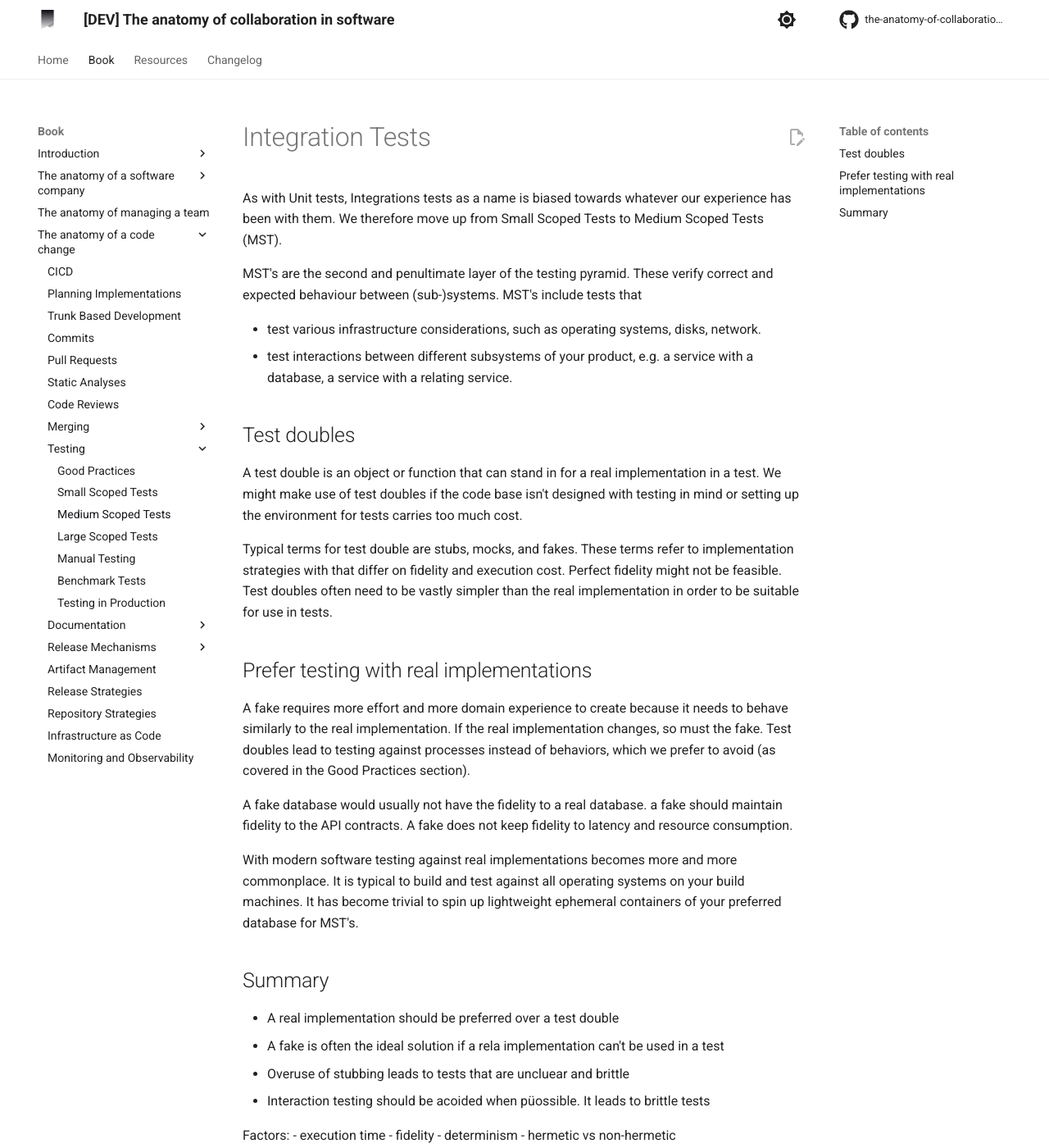
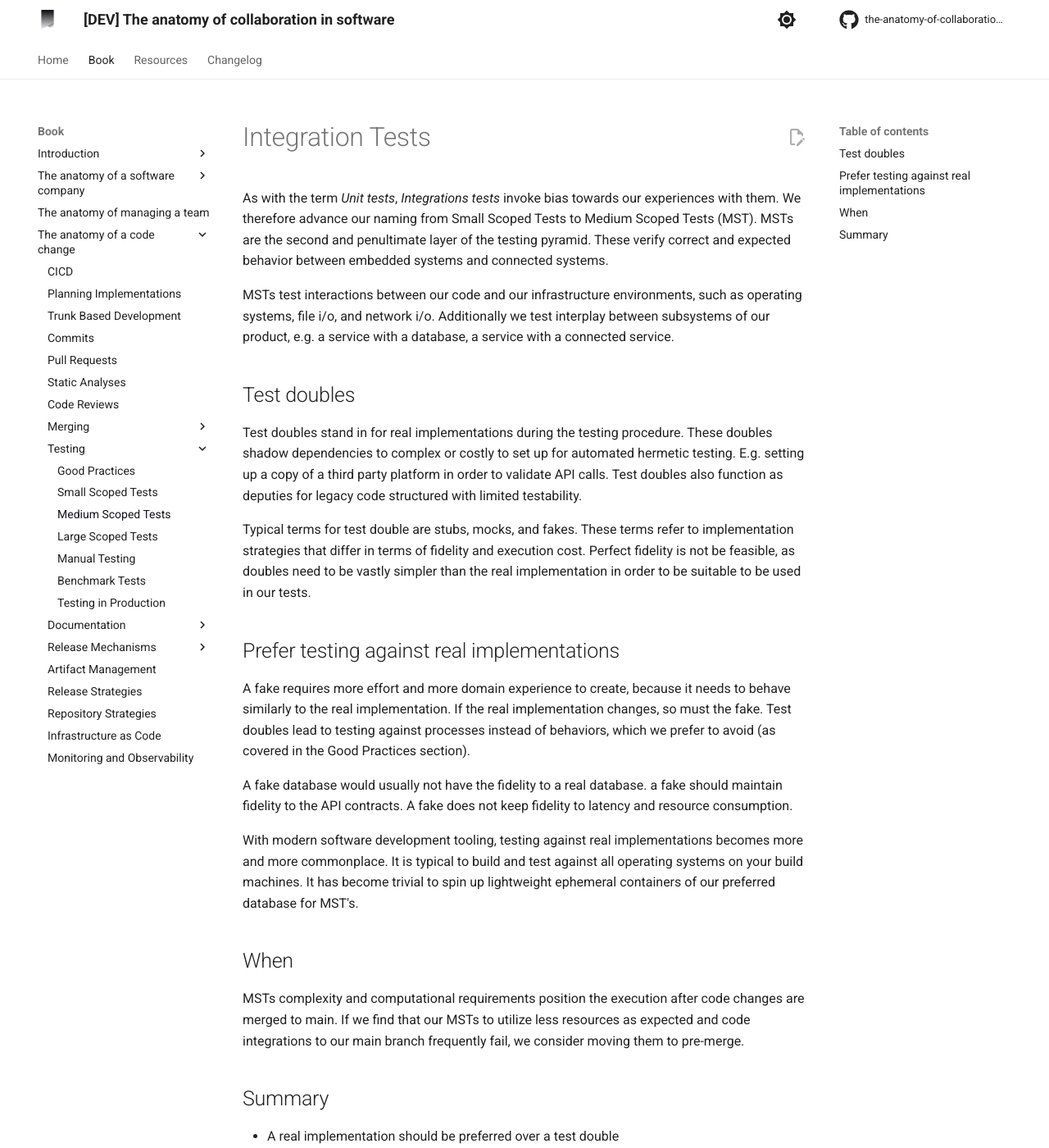
Before and after one commit to engineering-collaboration/book, an MkDocs documentation site: the page built from docs/book/anatomy-of-a-code-change/testing/medium-scoped-tests.md, in a window 1280 px wide and 1400 px high. Shown: the whole window at 82% size. Built offline with MkDocs 1.6.1 and Material for MkDocs 9.7.7, drawn with Linux system fonts in a browser that asks for light colours; comment, search, counter and statistics services are not loaded.

Commit message:
Edit medium scoped tests

```diff
--- a/docs/book/anatomy-of-a-code-change/testing/medium-scoped-tests.md
+++ b/docs/book/anatomy-of-a-code-change/testing/medium-scoped-tests.md
@@ -1,25 +1,26 @@
 # Integration Tests
 
-As with Unit tests, Integrations tests as a name is biased towards whatever our experience has been with them. We therefore move up from Small Scoped Tests to Medium Scoped Tests (MST).
+As with the term *Unit tests*, *Integrations tests* invoke bias towards our experiences with them. We therefore advance our naming from Small Scoped Tests to Medium Scoped Tests (MST). MSTs are the second and penultimate layer of the testing pyramid. These verify correct and expected behavior between embedded systems and connected systems.
 
-MST's are the second and penultimate layer of the testing pyramid. These verify correct and expected behaviour between (sub-)systems. MST's include tests that
-
-- test various infrastructure considerations, such as operating systems, disks, network.
-- test interactions between different subsystems of your product, e.g. a service with a database, a service with a relating service.
+MSTs test interactions between our code and our infrastructure environments, such as operating systems, file i/o, and network i/o. Additionally we test interplay between subsystems of our product, e.g. a service with a database, a service with a connected service.
 
 ## Test doubles
 
-A test double is an object or function that can stand in for a real implementation in a test. We might make use of test doubles if the code base isn't designed with testing in mind or setting up the environment for tests carries too much cost.
+Test doubles stand in for real implementations during the testing procedure. These doubles shadow dependencies to complex or costly to set up for automated hermetic testing. E.g. setting up a copy of a third party platform in order to validate API calls. Test doubles also function as deputies for legacy code structured with limited testability.
 
-Typical terms for test double are stubs, mocks, and fakes. These terms refer to implementation strategies with that differ on fidelity and execution cost. Perfect fidelity might not be feasible. Test doubles often need to be vastly simpler than the real implementation in order to be suitable for use in tests.
+Typical terms for test double are stubs, mocks, and fakes. These terms refer to implementation strategies that differ in terms of fidelity and execution cost. Perfect fidelity is not be feasible, as doubles need to be vastly simpler than the real implementation in order to be suitable to be used in our tests.
 
-## Prefer testing with real implementations
+## Prefer testing against real implementations
 
-A fake requires more effort and more domain experience to create because it needs to behave similarly to the real implementation. If the real implementation changes, so must the fake. Test doubles lead to testing against processes instead of behaviors, which we prefer to avoid (as covered in the Good Practices section).
+A fake requires more effort and more domain experience to create, because it needs to behave similarly to the real implementation. If the real implementation changes, so must the fake. Test doubles lead to testing against processes instead of behaviors, which we prefer to avoid (as covered in the Good Practices section).
 
 A fake database would usually not have the fidelity to a real database. a fake should maintain fidelity to the API contracts. A fake does not keep fidelity to latency and resource consumption.
 
-With modern software testing against real implementations becomes more and more commonplace. It is typical to build and test against all operating systems on your build machines. It has become trivial to spin up lightweight ephemeral containers of your preferred database for MST's.
+With modern software development tooling, testing against real implementations becomes more and more commonplace. It is typical to build and test against all operating systems on your build machines. It has become trivial to spin up lightweight ephemeral containers of our preferred database for MST's.
+
+## When
+
+MSTs complexity and computational requirements position the execution after code changes are merged to main. If we find that our MSTs to utilize less resources as expected and code integrations to our main branch frequently fail, we consider moving them to pre-merge.
 
 ## Summary
 
```
